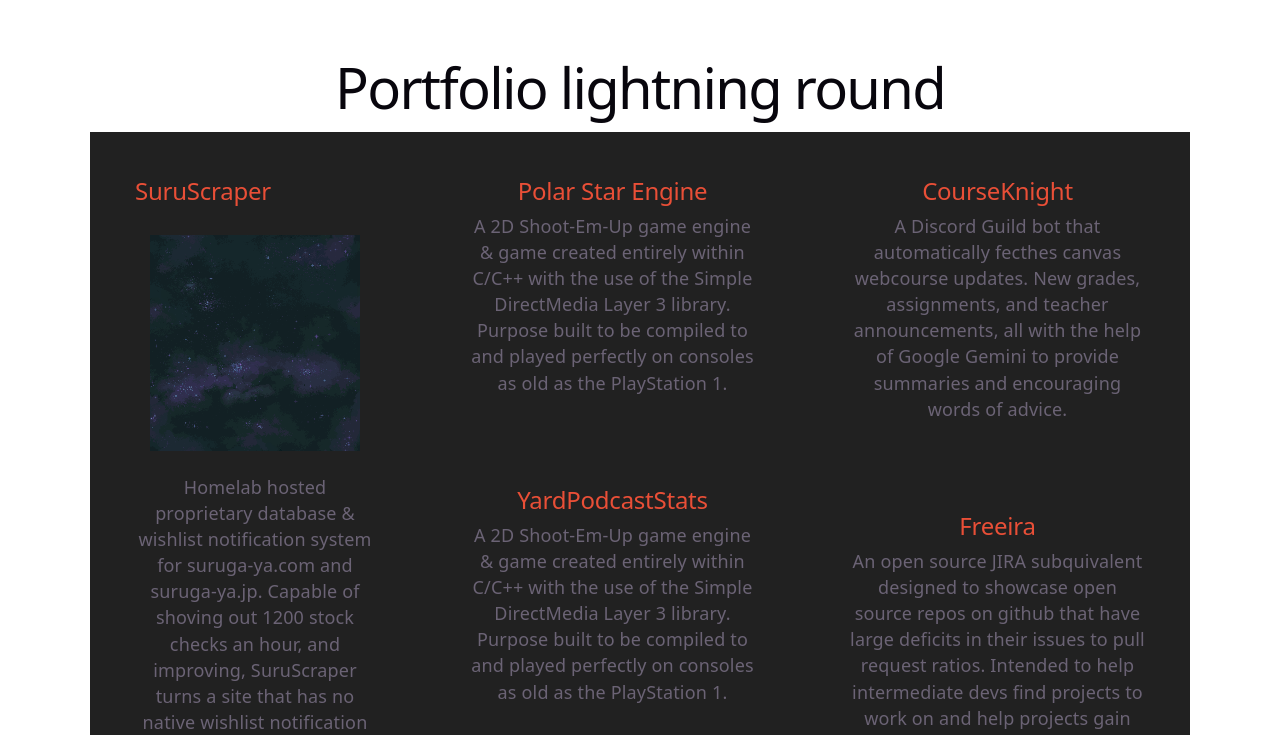
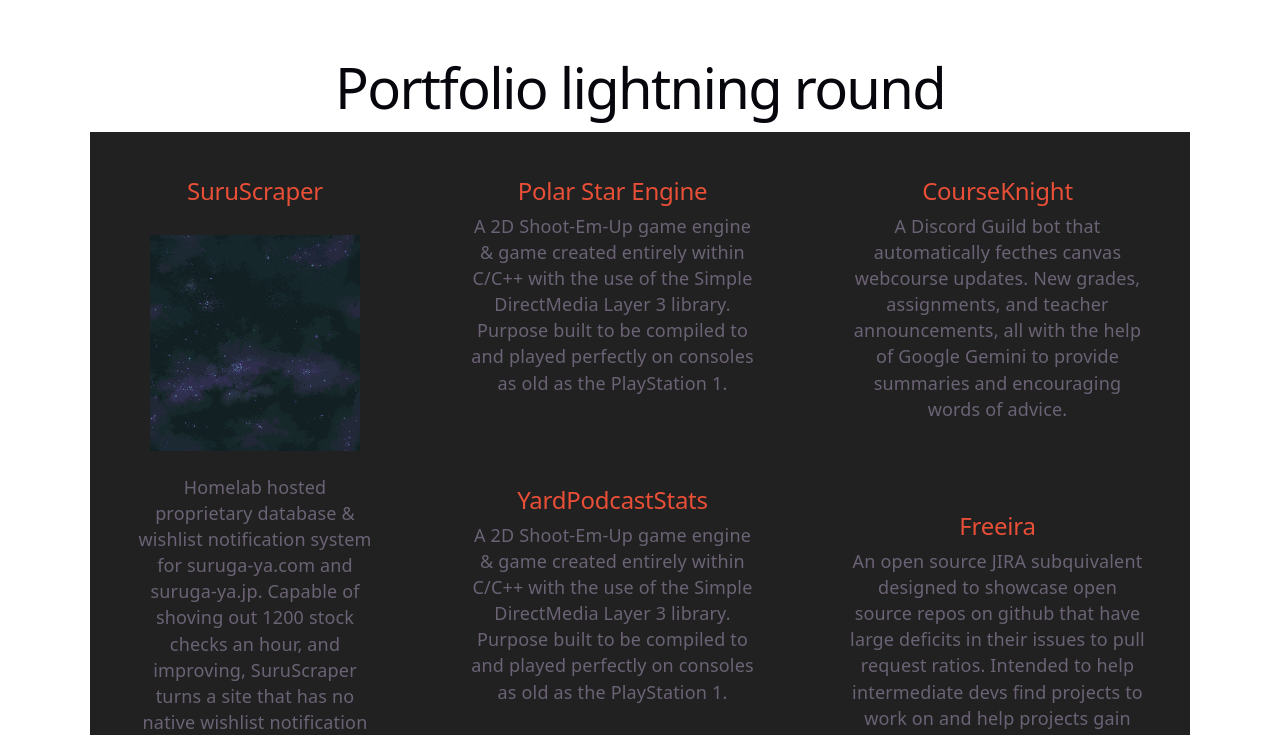
Before and after one commit to rydal05/portfolio-site, a React (Vite) app: page /#/ in a window 1280 px wide. Shown: the part 1680-2415 px from the top of the page. Built offline with nearby package versions, Linux system fonts and the light colour scheme.

Commit message:
remedy weird spacing on portfolio objects

```diff
--- a/src/components/SquareProjectModal.jsx
+++ b/src/components/SquareProjectModal.jsx
@@ -3,7 +3,7 @@ import bubble from "./bubble";
 function SquareProjectModal({ link, title, image, skills, children}) {
 	return (
 		<>
-			<div className="flex-1 max-w-2xl max-h-2xl flex-col items-start p-10 gap-5 bg-[#212121] hover:bg-[#303030]">
+			<div className="flex-1 max-w-2xl max-h-2xl flex-col p-10 gap-5 bg-[#212121] hover:bg-[#303030]">
 				<h2>
 					<a
 						className="hover:text-[#1d7cff] text-[#e94f37]"
--- a/src/components/TallProjectModal.jsx
+++ b/src/components/TallProjectModal.jsx
@@ -3,7 +3,7 @@ import bubble from "./bubble";
 function TallProjectModal({ link, title, image, skills, children}) {
 	return (
 		<>
-			<div className="flex max-w-xl min-h-2xl flex-col items-start p-10 gap-5 bg-[#212121] hover:bg-[#303030]">
+			<div className="flex max-w-xl min-h-2xl flex-col p-10 gap-5 bg-[#212121] hover:bg-[#303030]">
 				<h2>
 					<a
 						className="hover:text-[#1d7cff] text-[#e94f37]"
```
